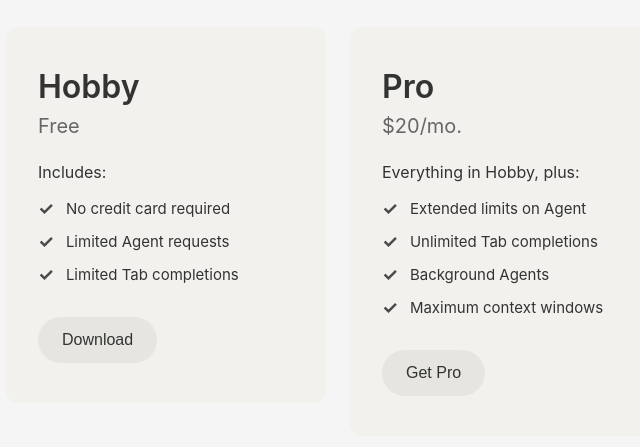
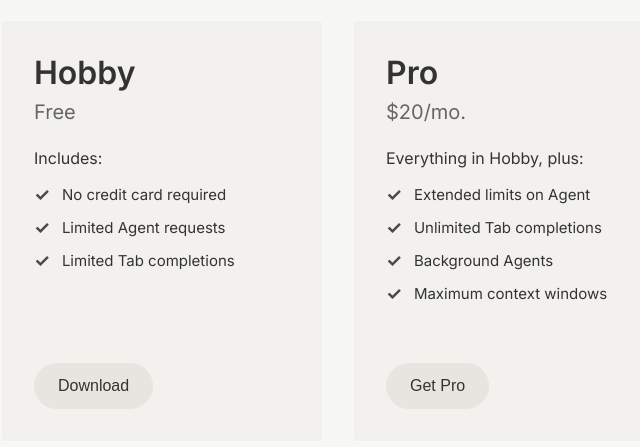
Before and after one commit to lynn-dika/memorisely-code-ai, a plain HTML site: page index.html in a window 1280 px wide. Shown: the part 169-616 px from the top of the page, without its empty margins (302-942 px from the left). Drawn offline with Linux system fonts and the light colour scheme.

Commit message:
changes to CSS

```diff
--- a/index.html
+++ b/index.html
@@ -4,12 +4,15 @@
     <meta charset="UTF-8">
     <meta name="viewport" content="width=device-width, initial-scale=1.0">
     <title>Pricing Plans</title>
+    <link rel="preconnect" href="https://fonts.googleapis.com">
+    <link rel="preconnect" href="https://fonts.gstatic.com" crossorigin>
+    <link href="https://fonts.googleapis.com/css2?family=Inter:wght@400;500;600;700&display=swap" rel="stylesheet">
     <link rel="stylesheet" href="styles.css">
 </head>
 <body>
     <div class="cards-container">
         <div class="card">
-            <h1 class="card-title">Hobby</h1>
+            <h3 class="card-title">Hobby</h3>
             <p class="card-price">Free</p>
             <div class="card-content">
                 <p class="includes-text">Includes:</p>
@@ -31,7 +34,7 @@
             <button class="download-button">Download</button>
         </div>
         <div class="card">
-            <h1 class="card-title">Pro</h1>
+            <h3 class="card-title">Pro</h3>
             <p class="card-price">$20/mo.</p>
             <div class="card-content">
                 <p class="includes-text">Everything in Hobby, plus:</p>
--- a/styles.css
+++ b/styles.css
@@ -5,8 +5,8 @@
 }
 
 body {
-    font-family: -apple-system, BlinkMacSystemFont, 'Segoe UI', Roboto, Oxygen, Ubuntu, Cantarell, sans-serif;
-    background-color: #f5f5f5;
+    font-family: 'Inter', -apple-system, BlinkMacSystemFont, 'Segoe UI', Roboto, Oxygen, Ubuntu, Cantarell, sans-serif;
+    background-color: #f7f7f4;
     display: flex;
     justify-content: center;
     align-items: center;
@@ -17,7 +17,7 @@
 .cards-container {
     display: flex;
     flex-direction: row;
-    gap: 24px;
+    gap: 32px;
     flex-wrap: nowrap;
     justify-content: center;
     align-items: flex-start;
@@ -25,12 +25,14 @@
 
 .card {
     background-color: #f2f1ed;
-    border-radius: 12px;
-    padding: 40px 32px;
+    border-radius: 4px;
+    padding: 32px;
     width: 320px;
+    min-height: 420px;
+    display: flex;
+    flex-direction: column;
     flex-shrink: 0;
 }
-
 .card-title {
     font-size: 32px;
     font-weight: 600;
@@ -85,6 +87,7 @@
     color: #333;
     cursor: pointer;
     transition: background-color 0.2s ease;
+    margin-top: auto;
 }
 
 .download-button:hover {
```
